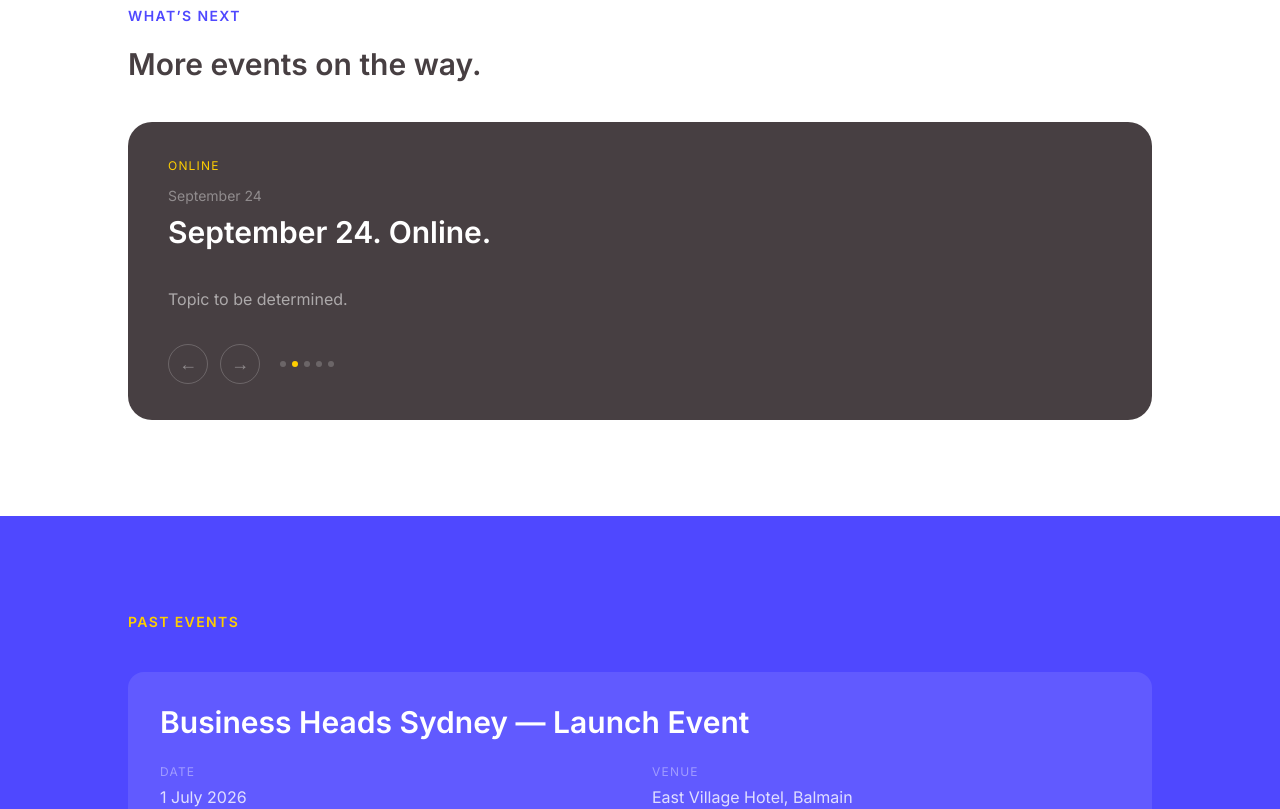
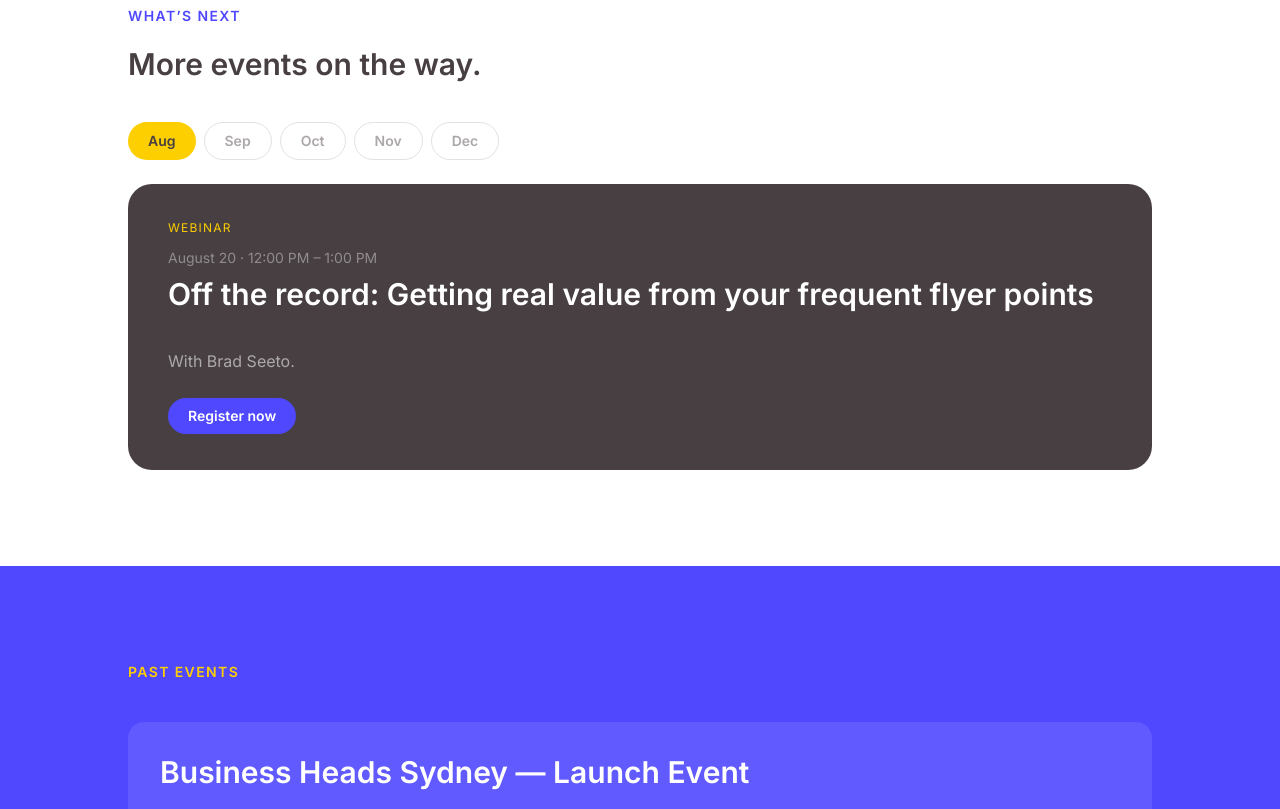
Before and after one commit to simplenimble/business-heads-website, a Next.js app: page /events in a window 1280 px wide. Shown: the part 1080-1889 px from the top of the page. Built offline with nearby package versions, Linux system fonts and the light colour scheme.

Commit message:
Replace upcoming events carousel with a tabbed layout
Swap the auto-swiping arrow/dot carousel for Aug-Dec pill tabs so
visitors can jump straight to the event they care about. Active tab
uses the BH yellow treatment; switching tabs does a quick fade instead
of sliding.

```diff
--- a/app/events/page.tsx
+++ b/app/events/page.tsx
@@ -2,7 +2,7 @@
 import Link from 'next/link'
 import { events, upcomingEventCards, eventFormat, eventsHero, eventsIntro } from '@/content/events'
 import { testimonials } from '@/content/stories'
-import { UpcomingEventsCarousel } from '@/components/events/UpcomingEventsCarousel'
+import { UpcomingEventsTabs } from '@/components/events/UpcomingEventsTabs'
 import { PastEventPhotoCarousel } from '@/components/events/PastEventPhotoCarousel'
 import { Button } from '@/components/ui/Button'
 
@@ -76,7 +76,7 @@
             <h2 className="font-heading font-semibold text-3xl text-bh-charcoal mb-10">
               More events on the way.
             </h2>
-            <UpcomingEventsCarousel cards={upcomingEventCards} />
+            <UpcomingEventsTabs cards={upcomingEventCards} />
           </div>
         </section>
       )}
--- a/app/globals.css
+++ b/app/globals.css
@@ -26,3 +26,22 @@
   font-size: 1rem; /* 16px base */
   line-height: 1.65;
 }
+
+@keyframes panel-fade-in {
+  from {
+    opacity: 0;
+  }
+  to {
+    opacity: 1;
+  }
+}
+
+.panel-fade-in {
+  animation: panel-fade-in 0.18s ease-out;
+}
+
+@media (prefers-reduced-motion: reduce) {
+  .panel-fade-in {
+    animation: none;
+  }
+}
--- a/components/events/UpcomingEventsCarousel.tsx
+++ /dev/null
@@ -1,89 +0,0 @@
-'use client'
-
-import { useEffect, useState } from 'react'
-import type { UpcomingEventCard } from '@/content/events'
-import { Button } from '@/components/ui/Button'
-
-const AUTO_SWIPE_MS = 5000
-
-export function UpcomingEventsCarousel({ cards }: { cards: UpcomingEventCard[] }) {
-  const [index, setIndex] = useState(0)
-
-  useEffect(() => {
-    if (cards.length <= 1) return
-    const timer = setInterval(() => {
-      setIndex((i) => (i + 1) % cards.length)
-    }, AUTO_SWIPE_MS)
-    return () => clearInterval(timer)
-  }, [cards.length])
-
-  if (cards.length === 0) return null
-
-  const card = cards[index]
-  const goPrev = () => setIndex((i) => (i - 1 + cards.length) % cards.length)
-  const goNext = () => setIndex((i) => (i + 1) % cards.length)
-
-  return (
-    <div className="bg-bh-charcoal rounded-3xl px-10 py-9">
-      {card.label && (
-        <p className="font-body text-bh-yellow text-xs uppercase tracking-widest mb-3">
-          {card.label}
-        </p>
-      )}
-      {(card.date || card.time) && (
-        <p className="font-body text-white/40 text-sm mb-2">
-          {[card.date, card.time].filter(Boolean).join(' · ')}
-        </p>
-      )}
-      <h3 className="font-heading font-semibold text-2xl md:text-3xl text-white mb-3 leading-tight min-h-[2.5em] md:min-h-[2em]">
-        {card.heading}
-      </h3>
-      <p className="font-body text-white/55 leading-relaxed max-w-xl">
-        {card.body}
-      </p>
-      {card.subtext && (
-        <p className="font-body text-sm text-bh-yellow/70 italic mt-2">
-          {card.subtext}
-        </p>
-      )}
-      {card.ctaUrl && (
-        <Button href={card.ctaUrl} variant="primary" size="sm" className="mt-6">
-          {card.ctaLabel ?? 'Learn more'}
-        </Button>
-      )}
-
-      <div className="flex items-center gap-3 mt-8">
-        <button
-          type="button"
-          onClick={goPrev}
-          aria-label="Previous event"
-          className="shrink-0 w-10 h-10 rounded-full border border-white/20 flex items-center justify-center text-white/40 hover:text-white hover:border-white/60 transition-colors text-lg"
-        >
-          &larr;
-        </button>
-        <button
-          type="button"
-          onClick={goNext}
-          aria-label="Next event"
-          className="shrink-0 w-10 h-10 rounded-full border border-white/20 flex items-center justify-center text-white/40 hover:text-white hover:border-white/60 transition-colors text-lg"
-        >
-          &rarr;
-        </button>
-
-        <div className="flex gap-1.5 ml-2">
-          {cards.map((c, i) => (
-            <button
-              key={c.id}
-              type="button"
-              onClick={() => setIndex(i)}
-              aria-label={`Go to ${c.heading}`}
-              className={`w-1.5 h-1.5 rounded-full transition-colors ${
-                i === index ? 'bg-bh-yellow' : 'bg-white/20'
-              }`}
-            />
-          ))}
-        </div>
-      </div>
-    </div>
-  )
-}
--- /dev/null
+++ b/components/events/UpcomingEventsTabs.tsx
@@ -0,0 +1,99 @@
+'use client'
+
+import { useState, type KeyboardEvent } from 'react'
+import type { UpcomingEventCard } from '@/content/events'
+import { Button } from '@/components/ui/Button'
+
+export function UpcomingEventsTabs({ cards }: { cards: UpcomingEventCard[] }) {
+  const [index, setIndex] = useState(0)
+
+  if (cards.length === 0) return null
+
+  const card = cards[index]
+
+  const focusTab = (i: number) => {
+    document.getElementById(`event-tab-${i}`)?.focus()
+  }
+
+  const onTabKeyDown = (e: KeyboardEvent<HTMLButtonElement>, i: number) => {
+    if (e.key === 'ArrowRight' || e.key === 'ArrowLeft') {
+      e.preventDefault()
+      const next = e.key === 'ArrowRight'
+        ? (i + 1) % cards.length
+        : (i - 1 + cards.length) % cards.length
+      setIndex(next)
+      focusTab(next)
+    } else if (e.key === 'Home') {
+      e.preventDefault()
+      setIndex(0)
+      focusTab(0)
+    } else if (e.key === 'End') {
+      e.preventDefault()
+      setIndex(cards.length - 1)
+      focusTab(cards.length - 1)
+    }
+  }
+
+  return (
+    <div>
+      <div role="tablist" aria-label="Upcoming events by month" className="flex flex-wrap gap-2 mb-6">
+        {cards.map((c, i) => (
+          <button
+            key={c.id}
+            id={`event-tab-${i}`}
+            role="tab"
+            type="button"
+            aria-selected={i === index}
+            aria-controls="upcoming-event-panel"
+            tabIndex={i === index ? 0 : -1}
+            onClick={() => setIndex(i)}
+            onKeyDown={(e) => onTabKeyDown(e, i)}
+            className={`font-body text-sm font-semibold px-5 py-2 rounded-full transition-colors ${
+              i === index
+                ? 'bg-bh-yellow text-bh-charcoal'
+                : 'border border-bh-charcoal/15 text-bh-charcoal/45 hover:border-bh-charcoal/40 hover:text-bh-charcoal'
+            }`}
+          >
+            {c.tabLabel}
+          </button>
+        ))}
+      </div>
+
+      <div
+        key={card.id}
+        id="upcoming-event-panel"
+        role="tabpanel"
+        aria-labelledby={`event-tab-${index}`}
+        tabIndex={0}
+        className="panel-fade-in bg-bh-charcoal rounded-3xl px-10 py-9"
+      >
+        {card.label && (
+          <p className="font-body text-bh-yellow text-xs uppercase tracking-widest mb-3">
+            {card.label}
+          </p>
+        )}
+        {(card.date || card.time) && (
+          <p className="font-body text-white/40 text-sm mb-2">
+            {[card.date, card.time].filter(Boolean).join(' · ')}
+          </p>
+        )}
+        <h3 className="font-heading font-semibold text-2xl md:text-3xl text-white mb-3 leading-tight min-h-[2.5em] md:min-h-[2em]">
+          {card.heading}
+        </h3>
+        <p className="font-body text-white/55 leading-relaxed max-w-xl">
+          {card.body}
+        </p>
+        {card.subtext && (
+          <p className="font-body text-sm text-bh-yellow/70 italic mt-2">
+            {card.subtext}
+          </p>
+        )}
+        {card.ctaUrl && (
+          <Button href={card.ctaUrl} variant="primary" size="sm" className="mt-6">
+            {card.ctaLabel ?? 'Learn more'}
+          </Button>
+        )}
+      </div>
+    </div>
+  )
+}
--- a/content/events.ts
+++ b/content/events.ts
@@ -18,6 +18,7 @@
 
 export type UpcomingEventCard = {
   id: string
+  tabLabel: string
   label?: string
   date?: string
   time?: string
@@ -61,11 +62,12 @@
   },
 ]
 
-/* Tentative upcoming events shown as an auto-swiping carousel on the events page.
+/* Tentative upcoming events shown as tabs (Aug–Dec) on the events page.
    Update dates/details here as they're confirmed. */
 export const upcomingEventCards: UpcomingEventCard[] = [
   {
     id: 'webinar-aug-2026',
+    tabLabel: 'Aug',
     label: 'Webinar',
     date: 'August 20',
     time: '12:00 PM – 1:00 PM',
@@ -76,6 +78,7 @@
   },
   {
     id: 'online-sep-2026',
+    tabLabel: 'Sep',
     label: 'Online',
     date: 'September 24',
     heading: 'September 24. Online.',
@@ -83,6 +86,7 @@
   },
   {
     id: 'in-person-oct-2026',
+    tabLabel: 'Oct',
     label: 'In person',
     date: 'October',
     heading: 'October. In person.',
@@ -90,6 +94,7 @@
   },
   {
     id: 'online-nov-2026',
+    tabLabel: 'Nov',
     label: 'Online',
     date: 'November',
     heading: 'November. Online.',
@@ -97,6 +102,7 @@
   },
   {
     id: 'in-person-dec-2026',
+    tabLabel: 'Dec',
     label: 'In person',
     date: 'December',
     heading: 'December. In person.',
```
